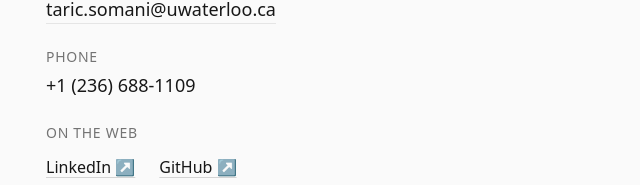
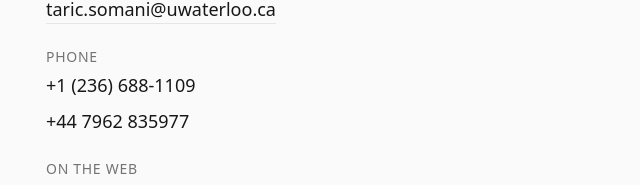
Before and after one commit to 7ar1c/website, a Next.js app: page /contact in a window 1280 px wide. Shown: the part 303-488 px from the top of the page, without its empty margins (282-922 px from the left). Built offline with nearby package versions, Linux system fonts and the light colour scheme; no server answers.

Commit message:
added new contact

```diff
--- a/components/Timeline.tsx
+++ b/components/Timeline.tsx
@@ -52,7 +52,7 @@
   {
     date: "2022-present",
     title: "university",
-    description: `by far the biggest transition of my life. moved to a new province and started living on my own.
+    description: `by far the biggest transition of my life. moved to a new province and started living on my own at 17.
     originally accepted to science and business at uwaterloo, but quickly realized it wasn't for me, so switched to mathematical physics
     after my first semester. in between 2nd and 3rd year, lived in toronto for a year for internships.
     started travelling a lot more too. since i started university, i've been to kenya, japan, and a few countries in europe.
--- a/lib/data.ts
+++ b/lib/data.ts
@@ -7,6 +7,7 @@
   linkedin: "https://linkedin.com/in/taric-somani",
   location: "Waterloo, Canada",
   phone: "+1 (236) 688-1109",
+  phoneSecondary: "+44 7962 835977",
   calendly: "https://calendly.com/taric-somani/"
 };
 
--- a/pages/contact.tsx
+++ b/pages/contact.tsx
@@ -72,12 +72,22 @@
             {/* Phone */}
             <div className="group">
               <h3 className="text-sm font-medium text-neutral-500 uppercase tracking-wider mb-1">Phone</h3>
-              <a
-                href={`tel:${personalInfo.phone}`}
-                className="text-lg text-neutral-900 hover:text-neutral-500 transition-colors"
-              >
-                {personalInfo.phone}
-              </a>
+              <div className="flex flex-col">
+                <a
+                  href={`tel:${personalInfo.phone}`}
+                  className="text-lg text-neutral-900 hover:text-neutral-500 transition-colors w-fit"
+                >
+                  {personalInfo.phone}
+                </a>
+                {personalInfo.phoneSecondary && (
+                  <a
+                    href={`tel:${personalInfo.phoneSecondary}`}
+                    className="text-lg text-neutral-900 hover:text-neutral-500 transition-colors w-fit mt-2"
+                  >
+                    {personalInfo.phoneSecondary}
+                  </a>
+                )}
+              </div>
             </div>
 
             {/* Social Links */}
```
